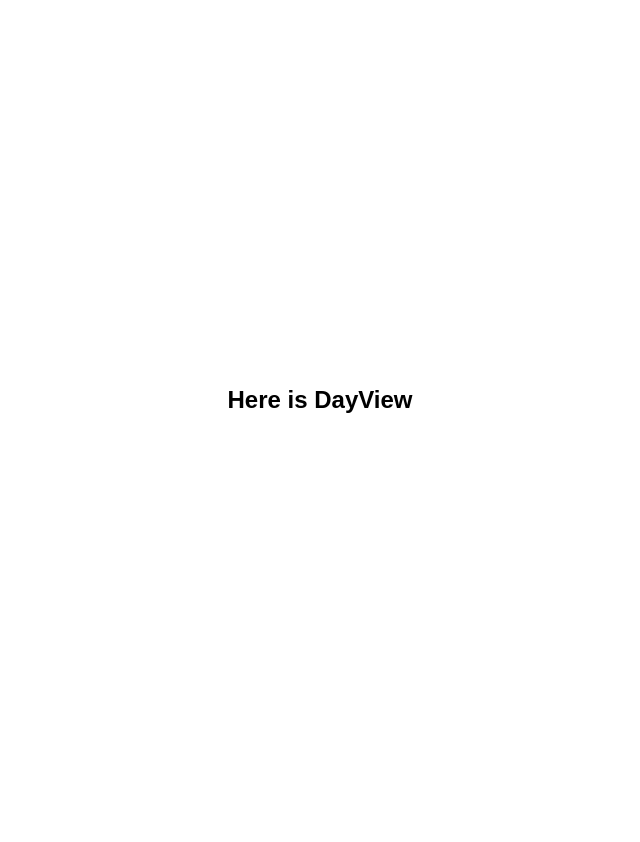
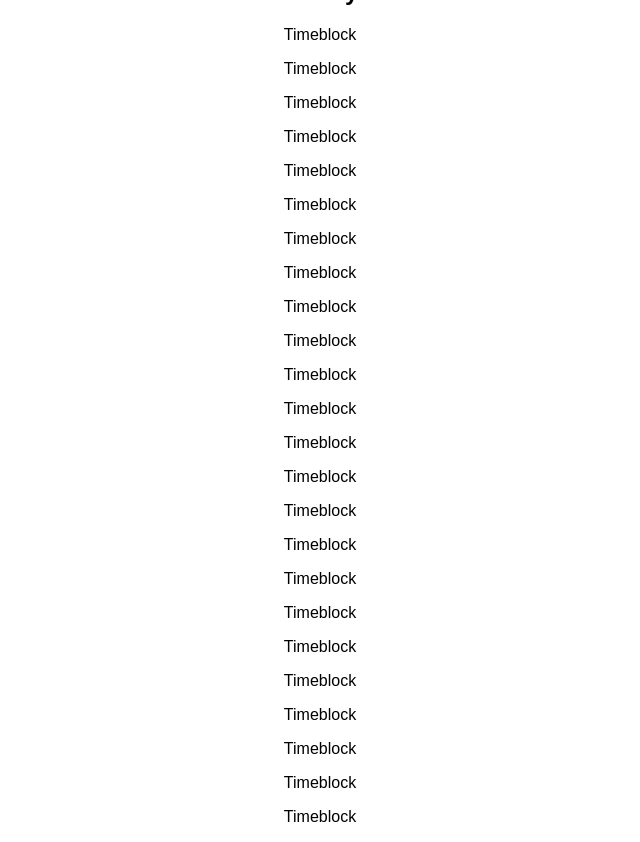
Before and after one commit to shimoal/are-you-free, a React (Create React App) app: page / in a window 1280 px wide. Shown: the whole page, without its empty margins (320-960 px from the left). Before the commit the page ends 800 px from the top, so only its background shows below. Built offline with nearby package versions, Linux system fonts and the light colour scheme.

Commit message:
Create placeholder timeblocks and rrender 24 inside day view (for 24 hours in a day)

```diff
--- a/src/components/DayView.js
+++ b/src/components/DayView.js
@@ -1,7 +1,13 @@
 import React, { Component } from 'react';
+
+import TimeBlocks from './TimeBlocks';
 
 export default class DayView extends Component {
   render() {
-    return <h2>Here is DayView</h2>
+    return <div>
+      <h2>Here is DayView</h2>
+      <TimeBlocks />
+      <TimeBlocks />
+    </div>
   }
 }
--- a/src/components/TimeBlock.js
+++ b/src/components/TimeBlock.js
@@ -0,0 +1,5 @@
+import React from 'react';
+
+export default function() {
+  return <p>Timeblock</p>
+};
--- a/src/components/TimeBlocks.js
+++ b/src/components/TimeBlocks.js
@@ -0,0 +1,15 @@
+import React from 'react';
+import TimeBlock from './TimeBlock';
+
+export default function() {
+  const timeblocks = [];
+  for (let i = 0; i < 12; i++) {
+    timeblocks.push(<TimeBlock />);
+  }
+
+  return (
+    <div>
+      {timeblocks}
+    </div>
+  );
+}
```
